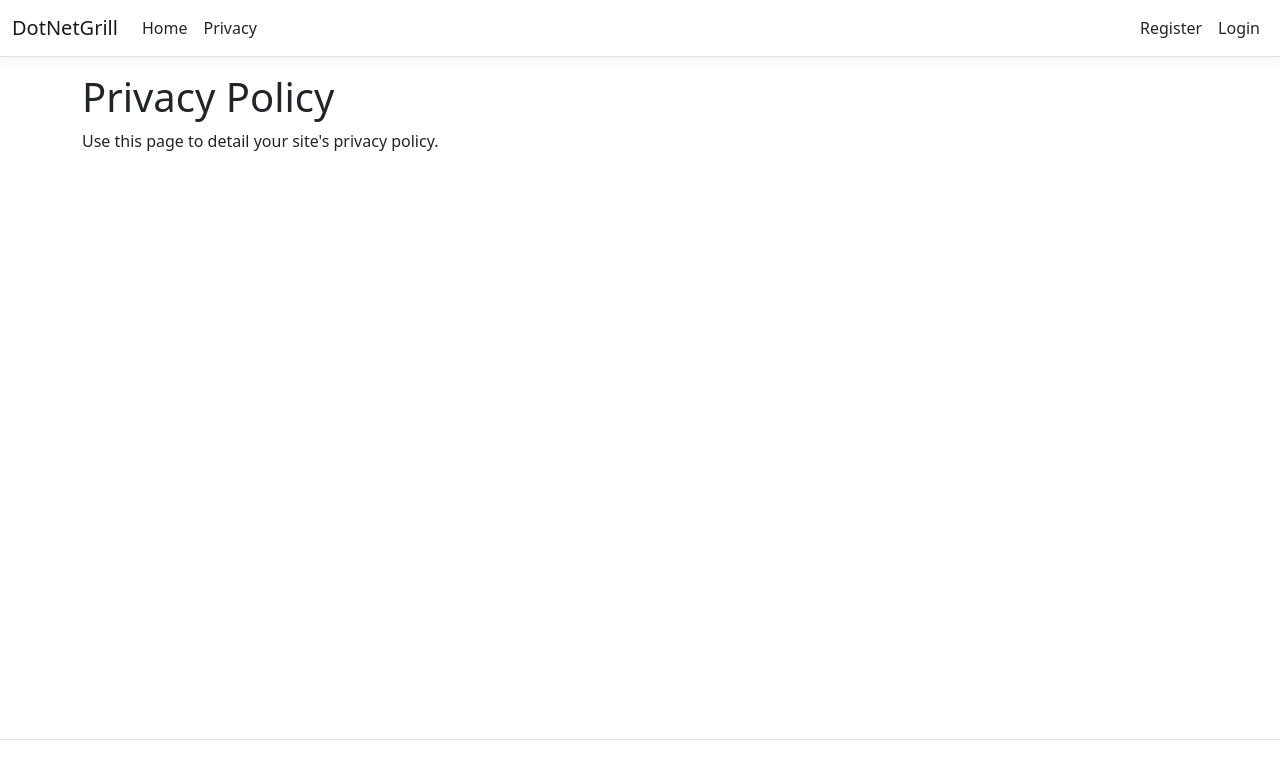
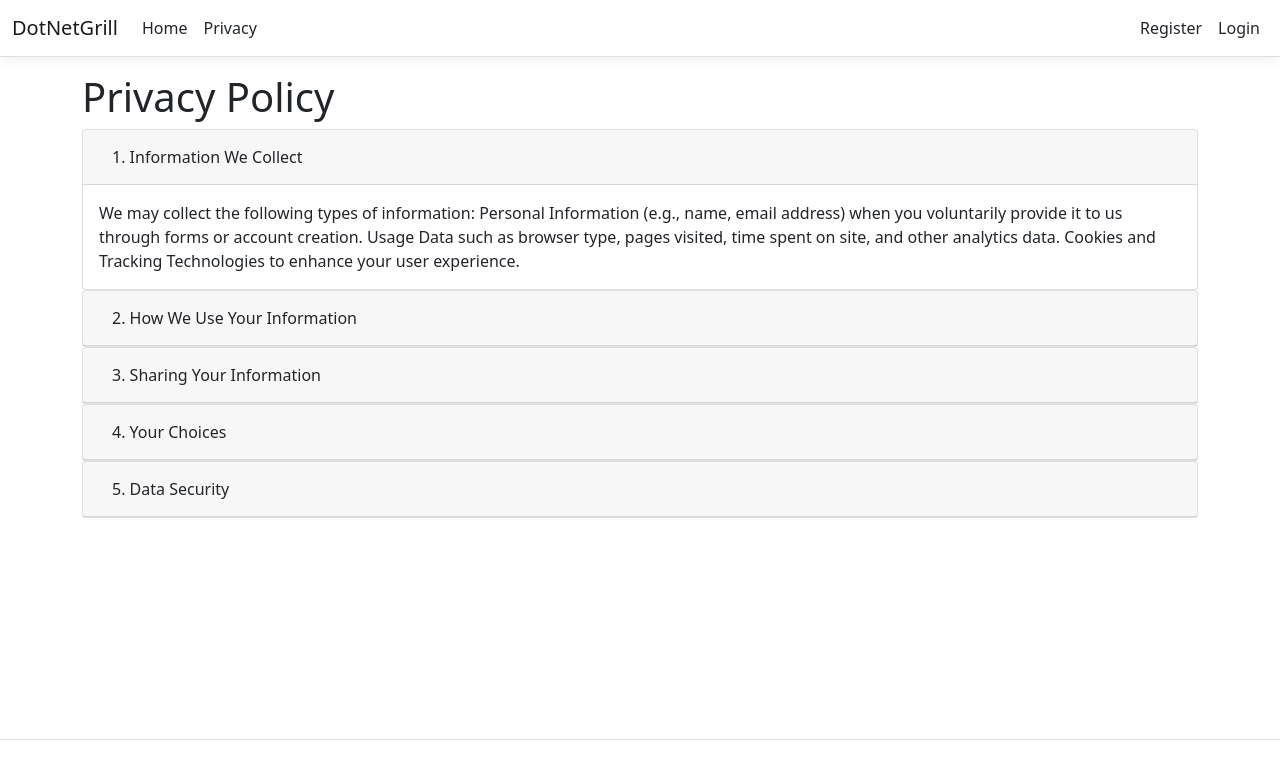
Before and after one commit to kaung721/projects, an ASP.NET Core app: page /Home/Privacy in a window 1280 px wide. Shown: the top 758 px of the page. Run offline with ASP.NET Core 8, Linux system fonts and the light colour scheme; style sheets or scripts are compiled from the project's sources; some libraries are stand-ins or nearby versions.

Commit message:
updated privacy policy page

```diff
--- a/DotNetGrill/Views/Home/Index.cshtml
+++ b/DotNetGrill/Views/Home/Index.cshtml
@@ -16,12 +16,12 @@
                 <p>Step into a world where the art of the steak is celebrated. At DotNetGrill in Toronto, we invite you to indulge in the timeless tradition of exceptional dining. Our menu features carefully selected, premium cuts of beef, expertly grilled to your exact specifications. Complemented by a refined atmosphere and attentive service, every visit promises a sophisticated experience. Whether you're celebrating a special occasion or simply seeking an unforgettable meal, discover your new favourite steak and create lasting memories with us in the heart of Toronto.</p>
             </div>
             <div class="col">
-                <img class="steakhouse" src="./img/steakhouse.jpg" alt="steakhouse" />
+                <img class="img-thumbnail" src="./img/steakhouse.jpg" alt="steakhouse" />
             </div>
         </div>
         <div class="row">
             <div class="col">
-                <img class="head-chef" src="./img/head-chef.jpg " alt="head chef" />
+                <img class="img-thumbnail" src="./img/head-chef.jpg " alt="head chef" />
             </div>
             <div class="col">
                 <h2>Chef Kaung</h2>
--- a/DotNetGrill/Views/Home/Privacy.cshtml
+++ b/DotNetGrill/Views/Home/Privacy.cshtml
@@ -3,4 +3,94 @@
 }
 <h1>@ViewData["Title"]</h1>
 
-<p>Use this page to detail your site's privacy policy.</p>
+<!-- Example from https://www.w3schools.com/bootstrap5/bootstrap_collapse.php -->
+<div id="accordion">
+    <div class="card">
+        <div class="card-header">
+            <a class="btn" data-bs-toggle="collapse" href="#collapseOne">
+                1. Information We Collect
+            </a>
+        </div>
+        <div id="collapseOne" class="collapse show" data-bs-parent="#accordion">
+            <div class="card-body">
+                We may collect the following types of information:
+
+                Personal Information (e.g., name, email address) when you voluntarily provide it to us through forms or account creation.
+
+                Usage Data such as browser type, pages visited, time spent on site, and other analytics data.
+
+                Cookies and Tracking Technologies to enhance your user experience.
+            </div>
+        </div>
+    </div>
+
+    <div class="card">
+        <div class="card-header">
+            <a class="collapsed btn" data-bs-toggle="collapse" href="#collapseTwo">
+                2. How We Use Your Information
+            </a>
+        </div>
+        <div id="collapseTwo" class="collapse" data-bs-parent="#accordion">
+            <div class="card-body">
+                We use your information to:
+
+                Provide, maintain, and improve our services
+
+                Send you updates, newsletters, or promotional materials (if you opt in)
+
+                Monitor site usage and performance
+
+                Respond to your questions or support requests
+            </div>
+        </div>
+    </div>
+
+    <div class="card">
+        <div class="card-header">
+            <a class="collapsed btn" data-bs-toggle="collapse" href="#collapseThree">
+                3. Sharing Your Information
+            </a>
+        </div>
+        <div id="collapseThree" class="collapse" data-bs-parent="#accordion">
+            <div class="card-body">
+                We do not sell, rent, or trade your personal information to third parties. We may share data with:
+
+                Trusted third-party services that help operate our site (e.g., hosting, analytics)
+
+                Legal authorities, if required by law
+            </div>
+        </div>
+    </div>
+
+    <div class="card">
+        <div class="card-header">
+            <a class="collapsed btn" data-bs-toggle="collapse" href="#collapseFour">
+                4. Your Choices
+            </a>
+        </div>
+        <div id="collapseFour" class="collapse" data-bs-parent="#accordion">
+            <div class="card-body">
+                You can:
+
+                Opt out of marketing emails at any time by clicking “unsubscribe”
+
+                Disable cookies through your browser settings
+
+                Contact us to access, update, or delete your personal information
+            </div>
+        </div>
+    </div>
+
+    <div class="card">
+        <div class="card-header">
+            <a class="collapsed btn" data-bs-toggle="collapse" href="#collapseFive">
+                5. Data Security
+            </a>
+        </div>
+        <div id="collapseFive" class="collapse" data-bs-parent="#accordion">
+            <div class="card-body">
+                We take reasonable steps to protect your data but cannot guarantee 100% security. Always use strong passwords and avoid sharing sensitive information over public networks.
+            </div>
+        </div>
+    </div>
+</div>
```
Also changed, not shown: 11 other files.
